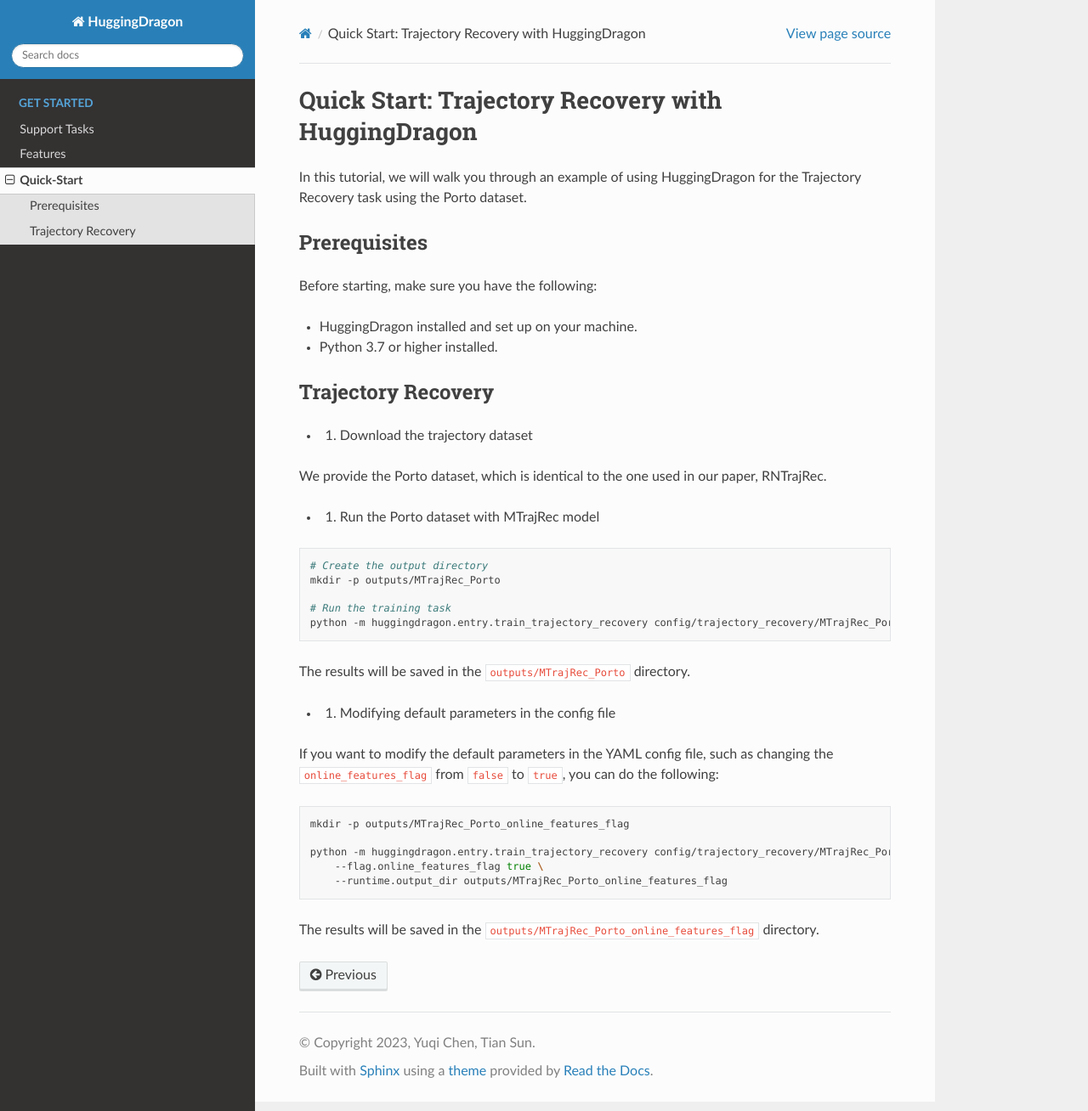
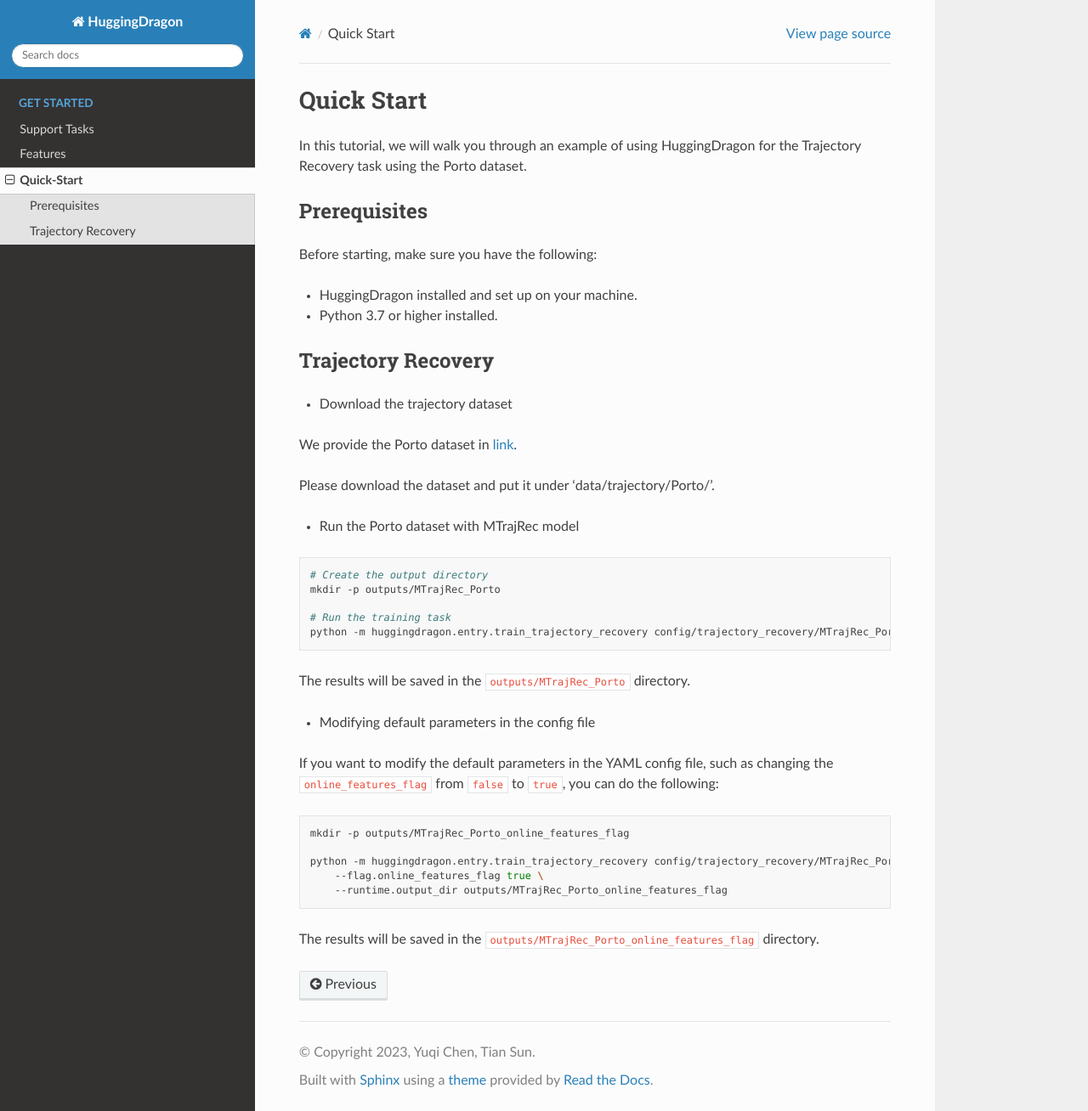
Before and after one commit to chenyuqi990215/HuggingDragon-Docs, a Sphinx documentation site: the page built from docs/source/get_started/quick_start.md, in a window 1280 px wide and 1308 px high. Shown: the whole window at 85% size. Built offline with Sphinx 7.4.7 and the Read the Docs theme 2.0.0, drawn with Linux system fonts in a browser that asks for light colours.

Commit message:
refine quick start

````diff
--- a/docs/source/get_started/quick_start.md
+++ b/docs/source/get_started/quick_start.md
@@ -1,4 +1,4 @@
-## Quick Start: Trajectory Recovery with HuggingDragon
+## Quick Start
 
 In this tutorial, we will walk you through an example of using HuggingDragon for the Trajectory Recovery task using the Porto dataset.
 
@@ -11,11 +11,13 @@ Before starting, make sure you have the following:
 
 #### Trajectory Recovery
 
-* 1. Download the trajectory dataset
+* Download the trajectory dataset
 
-We provide the Porto dataset, which is identical to the one used in our paper, RNTrajRec.
+We provide the Porto dataset in [link](https://drive.google.com/file/d/1O0hozbJtYxmK4gAIGj9fM6cm-moXtzVz/view?usp=drive_link).
 
-* 2. Run the Porto dataset with MTrajRec model
+Please download the dataset and put it under 'data/trajectory/Porto/'.
+
+* Run the Porto dataset with MTrajRec model
 
 ```bash
 # Create the output directory
````
Also changed, not shown: other parts of docs/source/get_started/quick_start.md (+1 -1 lines), 3 other files.
